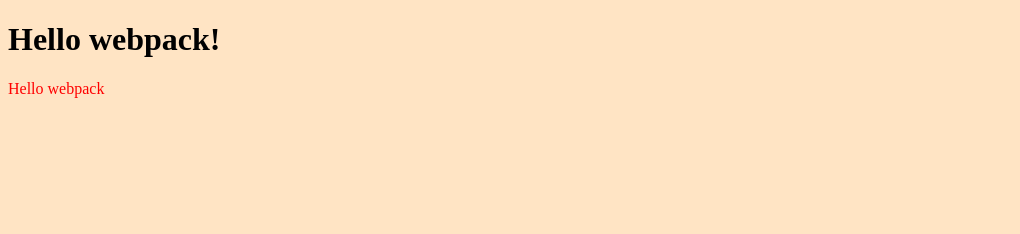
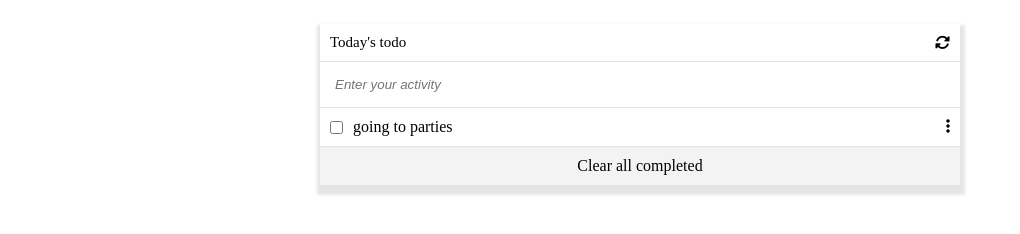
Before and after one commit to Mahdi-Niazi/Todo-List, a website built with webpack: page src/index.html in a window 1280 px wide. Shown: the whole page, without its empty margins (0-1020 px from the left). Built offline with nearby package versions, Linux system fonts and the light colour scheme.

Commit message:
Add html file Add css file add webpack

```diff
--- a/src/index.html
+++ b/src/index.html
@@ -3,9 +3,36 @@
 <head>
     <meta charset="UTF-8">
     <meta name="viewport" content="width=device-width, initial-scale=1.0">
-    <title>Wbpack Exercise</title>
+    <script src="https://kit.fontawesome.com/936703f17d.js" ></script>
+    <title>TODO List Application</title>
 </head>
 <body>
-    <h1>Hello webpack!</h1>
+    <section>
+        <div class="container">
+            <div class="lists">
+                <ul>
+                    <li class="todo-header">
+                        <p>Today's todo</p>
+                        <i class="fa-solid fa-rotate"></i>
+                    </li>
+                    <li class="inputs">
+                        <form action="#">
+                            <input type="text" name="list" id="lists" placeholder="Enter your activity">
+                        </form>
+                    </li>
+                    <li class="items">
+                        <div class="items-contents">
+                            <input type="checkbox">
+                            <p class="txt">going to parties</p>
+                        </div>
+                        <i class="fa-solid fa-ellipsis-vertical"></i>
+                    </li>
+                    <li class="clear">
+                        <p >Clear all completed</p>
+                    </li>
+                 </ul>
+            </div>
+        </div>
+    </section>
 </body>
 </html>
--- a/src/index.js
+++ b/src/index.js
@@ -1,16 +1,3 @@
 
 import _ from 'lodash';
 import './style.css';
-
-function component() {
-  const element = document.createElement('div');
-
-
-  // lodash, now imported by this script
-  element.innerHTML = _.join(['Hello', 'webpack'], ' ');
-  element.classList.add('hello');
-
-  return element;
-}
-
-document.body.appendChild(component());
--- a/src/style.css
+++ b/src/style.css
@@ -1,6 +1,63 @@
-.hello{
-    color:red;
+*{
+    padding: 0;
+    margin: 0;
 }
-body{
-    background-color: bisque;
+.container{
+    width: 100%;
+    display: flex;
+    justify-content: center;
+
 }
+.lists{
+    width: 50%;
+    display: flex;
+    justify-content: center;
+    align-items: center;
+    box-shadow: 1px 5px 3px 4px rgba(0, 0, 0, 0.1);
+    margin-top: 24px;
+}
+.lists ul{
+    width: 100%;
+    list-style: none;
+
+}
+.lists ul .todo-header{
+    display: flex;
+    justify-content: space-between;
+    align-items: center;
+    font-size: 15px;
+}
+.lists ul li{
+    padding: 10px;
+    border-bottom: 1px solid rgb(230, 226, 226);
+}
+.inputs input{
+    border: none;
+
+    padding: 5px;
+}
+.inputs input[placeholder]{
+    font-style: italic;
+}
+.inputs input[type=text]:focus{
+  outline: none;
+}
+.items{
+    display: flex;
+    justify-content: space-between;
+}
+.items-contents{
+    display: flex;
+    align-items: center;
+    align-self: center;
+    justify-content: center;
+}
+.items-contents .txt{
+    margin-left: 10px;
+}
+.clear{
+    background-color: rgba(237, 238, 238, 0.668);
+}
+.clear p{
+    text-align: center;
+}
```
Also changed, not shown: dist/index.html, dist/main.js, dist/main.js.LICENSE.txt (deleted), dist/runtime.js.
